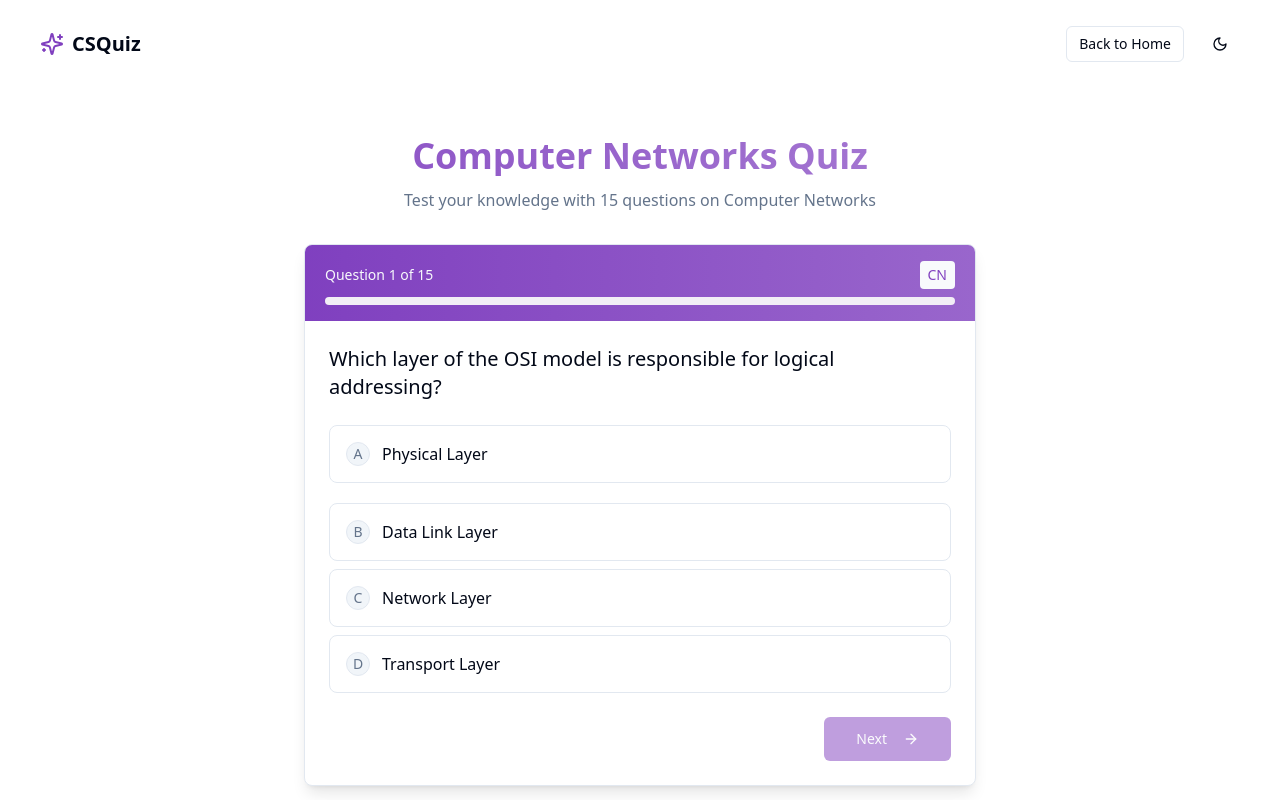
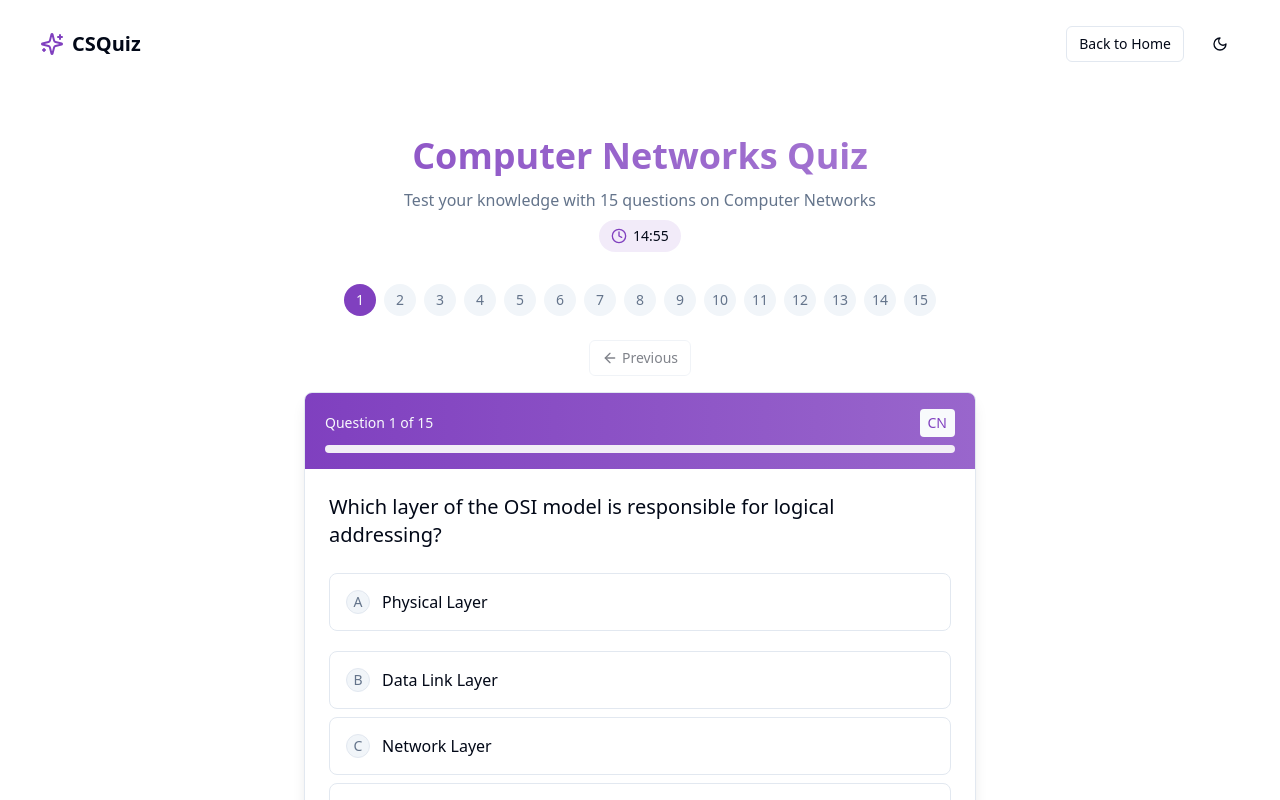
Before and after one commit to Farooq7234/quizzical-computing-challenge, a React (Vite) app: page /quiz/cn in a window 1280 px wide. Shown: the top 800 px of the page. Built offline with nearby package versions, Linux system fonts and the light colour scheme.

Commit message:
feat: Implement quiz navigation and timer
Adds back button for quiz navigation, a 15-minute timer, and redirects to subject selection after starting a quiz. Removes the performance by subject section from the home page.

```diff
--- a/src/components/QuizPage.tsx
+++ b/src/components/QuizPage.tsx
@@ -4,9 +4,10 @@ import { QuizQuestion } from "@/data/quizQuestions";
 import QuizCard from "@/components/QuizCard";
 import QuizResult from "@/components/QuizResult";
 import { ThemeToggle } from "@/components/ThemeToggle";
-import { ArrowRight, Sparkles } from "lucide-react";
-import { Link } from "react-router-dom";
+import { ArrowLeft, ArrowRight, Clock, Sparkles } from "lucide-react";
+import { Link, useNavigate } from "react-router-dom";
 import { Button } from "./ui/button";
+import { useToast } from "@/hooks/use-toast";
 
 interface QuizPageProps {
   quizData: QuizQuestion[];
@@ -21,21 +22,78 @@ const QuizPage: React.FC<QuizPageProps> = ({ quizData, subjectName, subjectIcon
   const [quizCompleted, setQuizCompleted] = useState(false);
   const [answers, setAnswers] = useState<number[]>(Array(quizData.length).fill(-1));
   const [mounted, setMounted] = useState(false);
+  const [timeRemaining, setTimeRemaining] = useState(15 * 60); // 15 minutes in seconds
+  const { toast } = useToast();
+  const navigate = useNavigate();
 
   const totalQuestions = quizData.length;
   const currentQuestion = quizData[currentQuestionIndex];
   const isLastQuestion = currentQuestionIndex === totalQuestions - 1;
+
+  // Format time as MM:SS
+  const formatTime = (seconds: number): string => {
+    const minutes = Math.floor(seconds / 60);
+    const remainingSeconds = seconds % 60;
+    return `${minutes.toString().padStart(2, '0')}:${remainingSeconds.toString().padStart(2, '0')}`;
+  };
 
   // Animation control
   useEffect(() => {
     setMounted(true);
   }, []);
 
+  // Timer effect
+  useEffect(() => {
+    if (quizCompleted) return;
+
+    const timer = setInterval(() => {
+      setTimeRemaining((prev) => {
+        if (prev <= 1) {
+          clearInterval(timer);
+          toast({
+            title: "Time's up!",
+            description: "Your quiz has been submitted automatically.",
+            variant: "destructive",
+          });
+          setQuizCompleted(true);
+          return 0;
+        }
+        return prev - 1;
+      });
+    }, 1000);
+
+    return () => clearInterval(timer);
+  }, [quizCompleted, toast]);
+
+  // Warning when 5 minutes and 1 minute remaining
+  useEffect(() => {
+    if (timeRemaining === 5 * 60) {
+      toast({
+        title: "5 minutes remaining",
+        description: "Please try to complete your quiz soon.",
+        variant: "default",
+      });
+    } else if (timeRemaining === 60) {
+      toast({
+        title: "1 minute remaining",
+        description: "Please submit your quiz now.",
+        variant: "destructive",
+      });
+    }
+  }, [timeRemaining, toast]);
+
   const handleOptionSelect = (optionIndex: number) => {
     setSelectedOption(optionIndex);
     const newAnswers = [...answers];
     newAnswers[currentQuestionIndex] = optionIndex;
     setAnswers(newAnswers);
+  };
+
+  const handlePreviousQuestion = () => {
+    if (currentQuestionIndex > 0) {
+      setCurrentQuestionIndex(currentQuestionIndex - 1);
+      setSelectedOption(answers[currentQuestionIndex - 1] !== -1 ? answers[currentQuestionIndex - 1] : null);
+    }
   };
 
   const handleNextQuestion = () => {
@@ -52,12 +110,18 @@ const QuizPage: React.FC<QuizPageProps> = ({ quizData, subjectName, subjectIcon
     }
   };
 
+  const handleJumpToQuestion = (index: number) => {
+    setCurrentQuestionIndex(index);
+    setSelectedOption(answers[index] !== -1 ? answers[index] : null);
+  };
+
   const handleRetry = () => {
     setCurrentQuestionIndex(0);
     setSelectedOption(null);
     setScore(0);
     setQuizCompleted(false);
     setAnswers(Array(quizData.length).fill(-1));
+    setTimeRemaining(15 * 60);
   };
 
   return (
@@ -89,7 +153,45 @@ const QuizPage: React.FC<QuizPageProps> = ({ quizData, subjectName, subjectIcon
               <p className="text-muted-foreground">
                 Test your knowledge with {totalQuestions} questions on {subjectName}
               </p>
+              <div className="flex items-center justify-center mt-2">
+                <div className="flex items-center gap-1.5 bg-primary/10 px-3 py-1.5 rounded-full">
+                  <Clock className="h-4 w-4 text-primary" />
+                  <span className="text-sm font-medium">{formatTime(timeRemaining)}</span>
+                </div>
+              </div>
             </div>
+
+            {/* Question navigation buttons */}
+            <div className="max-w-2xl mx-auto mb-6 flex flex-wrap gap-2 justify-center">
+              {quizData.map((_, index) => (
+                <button
+                  key={index}
+                  onClick={() => handleJumpToQuestion(index)}
+                  className={`w-8 h-8 rounded-full flex items-center justify-center text-sm font-medium transition-colors ${
+                    currentQuestionIndex === index
+                      ? "bg-primary text-primary-foreground"
+                      : answers[index] !== -1
+                      ? "bg-secondary text-secondary-foreground"
+                      : "bg-muted text-muted-foreground"
+                  }`}
+                >
+                  {index + 1}
+                </button>
+              ))}
+            </div>
+
+            <div className="flex items-center justify-center mb-4">
+              <Button
+                variant="outline"
+                size="sm"
+                onClick={handlePreviousQuestion}
+                disabled={currentQuestionIndex === 0}
+                className="flex items-center gap-1"
+              >
+                <ArrowLeft className="h-4 w-4" /> Previous
+              </Button>
+            </div>
+
             <QuizCard
               question={currentQuestion}
               currentQuestionIndex={currentQuestionIndex}
--- a/src/pages/Index.tsx
+++ b/src/pages/Index.tsx
@@ -4,10 +4,11 @@ import { ThemeToggle } from "@/components/ThemeToggle";
 import { Carousel, CarouselContent, CarouselItem, CarouselPrevious, CarouselNext } from "@/components/ui/carousel";
 import { Card, CardContent } from "@/components/ui/card";
 import { ArrowRight, Book, BookOpen, Brain, CheckCircle, Code, Database, Network, Server, Sparkles } from "lucide-react";
-import { Link } from "react-router-dom";
+import { Link, useNavigate } from "react-router-dom";
 
 const Index = () => {
   const [mounted, setMounted] = useState(false);
+  const navigate = useNavigate();
 
   // Animation control
   useEffect(() => {
@@ -64,6 +65,14 @@ const Index = () => {
     }
   ];
 
+  const handleStartQuiz = () => {
+    // Scroll to the subject selection section
+    const subjectSection = document.getElementById('subject-section');
+    if (subjectSection) {
+      subjectSection.scrollIntoView({ behavior: 'smooth' });
+    }
+  };
+
   return (
     <div className="min-h-screen bg-gradient-to-b from-background/50 to-background transition-colors duration-300">
       <div className="max-w-7xl mx-auto">
@@ -92,13 +101,12 @@ const Index = () => {
                   Challenge yourself with questions on Database Management, Operating Systems, Computer Networks, and Object-Oriented Programming.
                 </p>
                 <div className="flex flex-col sm:flex-row gap-4">
-                  <Link to="/quiz/dbms">
-                    <button
-                      className="bg-primary hover:bg-primary/90 text-primary-foreground px-8 py-3 rounded-lg transition-all duration-300 hover:scale-[1.02] shadow-md hover:shadow-lg flex items-center justify-center gap-2 w-full"
-                    >
-                      Start Quiz <ArrowRight className="h-4 w-4" />
-                    </button>
-                  </Link>
+                  <button
+                    onClick={handleStartQuiz}
+                    className="bg-primary hover:bg-primary/90 text-primary-foreground px-8 py-3 rounded-lg transition-all duration-300 hover:scale-[1.02] shadow-md hover:shadow-lg flex items-center justify-center gap-2 w-full"
+                  >
+                    Start Quiz <ArrowRight className="h-4 w-4" />
+                  </button>
                 </div>
               </div>
               <div className="bg-card rounded-xl p-6 border border-border shadow-lg">
@@ -126,7 +134,7 @@ const Index = () => {
           </section>
 
           {/* Subject Quizzes Section */}
-          <section className="py-16 border-t border-border">
+          <section id="subject-section" className="py-16 border-t border-border">
             <h2 className="text-3xl font-bold text-center mb-4">Choose Your Subject</h2>
             <p className="text-muted-foreground text-center max-w-2xl mx-auto mb-12">
               Select a specific area to test your knowledge with our subject-focused quizzes
```
Also changed, not shown: src/components/QuizResult.tsx (+8 -85 lines).
